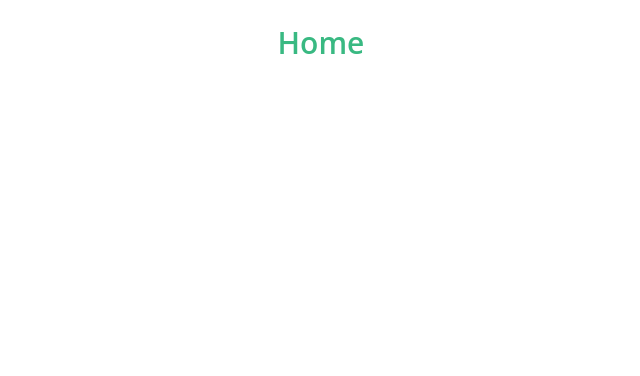
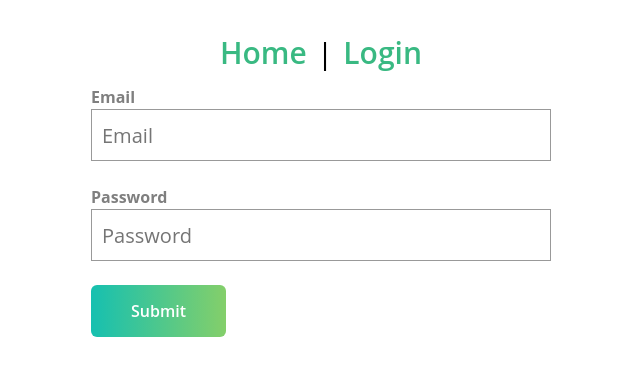
Before and after one commit to Mohammed-Gamal/vue-3-forms, a Vue app: page /login in a window 1280 px wide. Before the commit this address had no page. Shown: the top 376 px of the page, without its empty margins (319-959 px from the left). Built offline with nearby package versions, Linux system fonts and the light colour scheme.

Commit message:
Field level validation

```diff
--- a/package.json
+++ b/package.json
@@ -10,6 +10,7 @@
     "axios": "^0.27.2",
     "core-js": "^3.8.3",
     "lodash": "^4.17.21",
+    "vee-validate": "^4.5.8",
     "vue": "^3.2.13",
     "vue-router": "^4.0.3",
     "vuex": "^4.0.0"
--- a/src/App.vue
+++ b/src/App.vue
@@ -1,6 +1,7 @@
 <template>
   <nav>
-    <router-link to="/">Home</router-link>
+    <router-link :to="{ name: 'home' }">Home</router-link> |
+    <router-link :to="{ name: 'login' }">Login</router-link>
   </nav>
 
   <router-view />
@@ -55,6 +56,7 @@ a {
   color: #39b982;
   font-weight: 600;
   background-color: transparent;
+  margin: 10px;
 }
 
 img {
@@ -249,6 +251,7 @@ textarea {
 [type="text"],
 [type="number"],
 [type="search"],
+[type="email"],
 [type="password"] {
   height: 52px;
   width: 100%;
@@ -259,6 +262,7 @@ textarea {
 [type="text"]:focus,
 [type="number"]:focus,
 [type="search"]:focus,
+[type="email"]:focus,
 [type="password"]:focus {
   border-color: #39b982;
 }
@@ -329,6 +333,7 @@ select::ms-expand {
   font-weight: 600;
   white-space: nowrap;
   transition: all 0.2s linear;
+  cursor: pointer;
 }
 
 .button:hover {
--- /dev/null
+++ b/src/components/BaseButton.vue
@@ -0,0 +1,5 @@
+<template>
+  <button class="button">
+    <slot/>
+  </button>
+</template>
--- a/src/components/BaseCheckbox.vue
+++ b/src/components/BaseCheckbox.vue
@@ -8,9 +8,17 @@
     class="field"
   />
   <label v-if="label" :for="uuid">{{ label }}</label>
+
+  <BaseErrorMessage
+    v-if="error"
+    :id="`${uuid}-error`"
+  >
+    {{ error }}
+  </BaseErrorMessage>
 </template>
 
 <script>
+import SetupFormComponent from '@/features/SetupFormComponent'
 import UniqueID from '@/features/UniqueID';
 
 export default {
@@ -23,13 +31,18 @@ export default {
     modelValue: {
       type: Boolean,
       default: false
+    },
+    error: {
+      type: String,
+      default: ''
     }
   },
   emits: ['update:modelValue'],
-  setup() {
+  setup(props, context) {
+    const { updateValue } = SetupFormComponent(props, context)
     const uuid = UniqueID().getID()
 
-    return { uuid }
+    return { uuid, updateValue }
   }
 }
 </script>
--- /dev/null
+++ b/src/components/BaseErrorMessage.vue
@@ -0,0 +1,21 @@
+<template>
+  <!-- aria-live, alternative for role="alert" -->
+  <p
+    aria-live="assertive"
+    class="errorMessage"
+    :id="id"
+  >
+    <slot />
+  </p>
+</template>
+
+<script>
+export default {
+  props: {
+    id: {
+      type: [String, Number],
+      required: true
+    }
+  }
+}
+</script>
--- a/src/components/BaseInput.vue
+++ b/src/components/BaseInput.vue
@@ -10,17 +10,16 @@
     :aria-invalid="error ? true : null"
   >
   <!-- aria-live, alternative for role="alert" -->
-  <p
+  <BaseErrorMessage
     v-if="error"
     :id="`${uuid}-error`"
-    class="errorMessage"
-    aria-live="assertive"
   >
     {{ error }}
-  </p>
+  </BaseErrorMessage>
 </template>
 
 <script>
+import SetupFormComponent from '@/features/SetupFormComponent'
 import UniqueID from '@/features/UniqueID'
 
 export default {
@@ -51,10 +50,11 @@ export default {
       }
     }
   },
-  setup() {
+  setup(props, context) {
+    const { updateValue } = SetupFormComponent(props, context)
     const uuid = UniqueID().getID()
 
-    return { uuid }
+    return { updateValue, uuid }
   }
 }
 </script>
--- a/src/components/BaseRadio.vue
+++ b/src/components/BaseRadio.vue
@@ -8,9 +8,17 @@
     :id="uuid"
   />
   <label v-if="label" :for="uuid">{{ label }}</label>
+
+  <BaseErrorMessage
+    v-if="error"
+    :id="`${uuid}-error`"
+  >
+    {{ error }}
+  </BaseErrorMessage>
 </template>
 
 <script>
+import SetupFormComponent from '@/features/SetupFormComponent'
 import UniqueID from '@/features/UniqueID';
 
 export default {
@@ -27,10 +35,15 @@ export default {
     value: {
       type: [String, Number],
       required: true
+    },
+    error: {
+      type: String,
+      default: ''
     }
   },
   emits: ['update:modelValue'],
-  setup() {
+  setup(props, context) {
+    const { updateValue } = SetupFormComponent(props, context)
     const uuid = UniqueID().getID()
 
     return { uuid }
--- a/src/components/BaseSelect.vue
+++ b/src/components/BaseSelect.vue
@@ -1,5 +1,5 @@
 <template>
-  <label v-if="label">{{ label }}</label>
+  <label v-if="label" :for="uuid">{{ label }}</label>
   <select
     class="field"
     :value="modelValue"
@@ -7,17 +7,33 @@
       ...$attrs,
       onChange: ($event) => $emit('update:modelValue', $event.target.value)
     }"
+    :id="uuid"
+    :aria-describedby="error ? `${uuid}-error` : null"
+    :aria-invalid="error ? true : false"
+    :class="{ error }"
   >
     <option
       v-for="option in options"
       :value="option"
       :key="option"
       :selected="option === modelValue"
-    >{{ option }}</option>
+    >
+      {{ option }}
+    </option>
   </select>
+
+  <BaseErrorMessage
+    v-if="error"
+    :id="`${uuid}-error`"
+  >
+    {{ error }}
+  </BaseErrorMessage>
 </template>
 
 <script>
+import SetupFormComponent from '@/features/SetupFormComponent'
+import UniqueID from '@/features/UniqueID'
+
 export default {
   inheritAttrs: false,
   props: {
@@ -34,7 +50,17 @@ export default {
       type: Array,
       required: true,
       default: () => []
+    },
+    error: {
+      type: String,
+      default: ''
     }
+  },
+  setup(props, context) {
+    const { updateValue } = SetupFormComponent(props, context)
+    const uuid = UniqueID().getID()
+
+    return { updateValue, uuid }
   }
 }
 </script>
--- /dev/null
+++ b/src/features/SetupFormComponent.js
@@ -0,0 +1,12 @@
+export default function SetupFormComponent (props, { emit }) {
+  const updateValue = (event) => {
+    let val = event.target.value
+
+    if (event.target.type === 'checkbox') val = event.target.checked
+    if (event.target.type === 'radio') val = props.value
+
+    emit('update:modelValue', val)
+  }
+
+  return { updateValue }
+}
--- a/src/router/index.js
+++ b/src/router/index.js
@@ -6,7 +6,12 @@ const routes = [
     path: '/',
     name: 'home',
     component: HomeView
-  }
+  },
+  {
+    path: '/login',
+    name: 'login',
+    component: () => import(/* webpackChunkName: login */ '@/views/LoginForm.vue')
+  },
 ]
 
 const router = createRouter({
--- /dev/null
+++ b/src/views/LoginForm.vue
@@ -0,0 +1,64 @@
+<template>
+  <form @submit.prevent="onSubmit">
+    <BaseInput
+      label="Email"
+      type="email"
+      v-model="email"
+      :error="emailError"
+    />
+
+    <BaseInput
+      label="Password"
+      type="password"
+    />
+
+    <BaseButton class="-fill-gradient">Submit</BaseButton>
+  </form>
+</template>
+
+<script>
+import { useField } from 'vee-validate'
+
+export default {
+  setup () {
+    function onSubmit () {
+      alert('Submitted')
+    }
+
+    /* OR:
+
+      const email = useField(...)
+      return {
+        email: email.value,
+        emailError: email.errorMessage
+      }
+
+      const { value, errorMessage } = useField(...)
+      return {
+        email: value,
+        emailError: errorMessage
+      }
+
+    */
+
+    const { value: email, errorMessage: emailError} = useField('email', (value) => {
+      if (!value) return 'This field is required!'
+
+      const regex = /^(([^<>()[\]\\.,;:\s@"]+(\.[^<>()[\]\\.,;:\s@"]+)*)|(".+"))@((\[[0-9]{1,3}\.[0-9]{1,3}\.[0-9]{1,3}\.[0-9]{1,3}\])|(([a-zA-Z\-0-9]+\.)+[a-zA-Z]{2,}))$/
+
+      if (!regex.test(String(value).toLowerCase())) {
+        return 'Please enter a valid email address!'
+      }
+
+      return true
+    })
+
+
+    return {
+      onSubmit,
+      email,
+      emailError
+    }
+  }
+}
+</script>
--- a/src/views/SimpleForm.vue
+++ b/src/views/SimpleForm.vue
@@ -32,7 +32,6 @@
           label="Location"
           v-model="event.location"
           type="text"
-          error="This input has an error!"
         />
       </fieldset>
 
@@ -68,7 +67,7 @@
         </div>
       </fieldset>
 
-      <button class="button -fill-gradient">Submit</button>
+      <BaseButton class="button -fill-gradient">Submit</BaseButton>
     </form>
   </div>
 </template>
```
Also changed, not shown: 1 other file (tests, documents, lock files or other folders).
